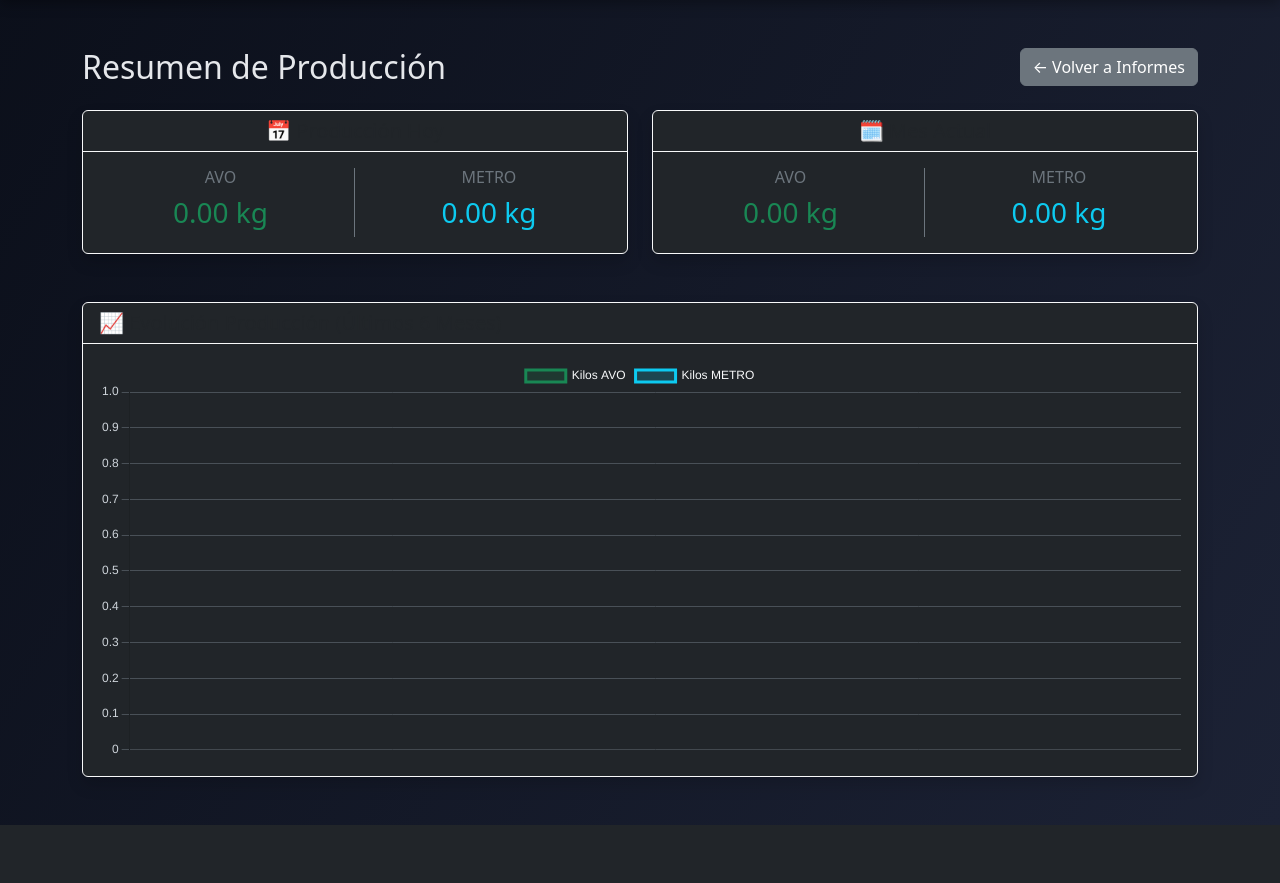
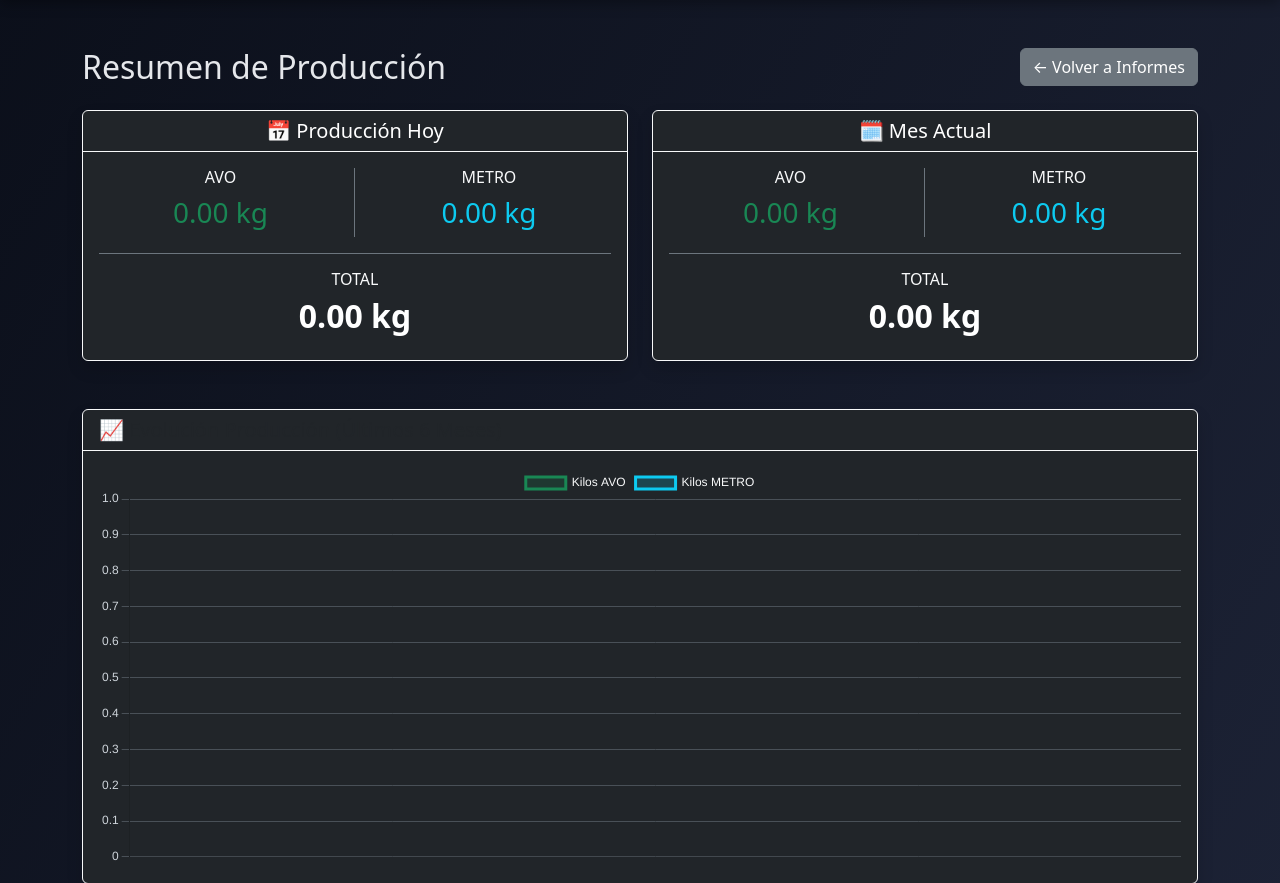
Before and after one commit to axiliarmus/proyecto_produccion, a Flask app: template templates/informe_resumen_produccion.html in a window 1280 px wide. Shown: the part 56-939 px from the top of the page. Before the commit the page ends 881 px from the top, so only its background shows below. Run offline with Flask 3, Linux system fonts and the light colour scheme; the template is opened without the code that fills it, so the values that code supplies are empty.

Commit message:
versionfinal1

```diff
--- a/app.py
+++ b/app.py
@@ -56,6 +56,23 @@ app.config.update(
     SESSION_COOKIE_HTTPONLY=True, # No accesible via JavaScript
     SESSION_COOKIE_SAMESITE="Lax" # Protección contra CSRF
 )
+
+@app.after_request
+def add_security_headers(response):
+    # Política CSP que permite 'unsafe-eval' para evitar bloqueo de librerías (Chart.js, etc.)
+    # Se permiten scripts inline y desde CDN conocidos.
+    csp = (
+        "default-src 'self'; "
+        "script-src 'self' 'unsafe-inline' 'unsafe-eval' https://cdn.jsdelivr.net blob: data:; "
+        "style-src 'self' 'unsafe-inline' https://cdn.jsdelivr.net; "
+        "img-src 'self' data: blob:; "
+        "font-src 'self' data: https://cdn.jsdelivr.net; "
+        "connect-src 'self' https://cdn.jsdelivr.net;"
+    )
+    response.headers['Content-Security-Policy'] = csp
+    response.headers['X-Content-Type-Options'] = 'nosniff'
+    response.headers['X-Frame-Options'] = 'SAMEORIGIN'
+    return response
 
 # ==============================================================================
 # 6. PROTECCIÓN CSRF (Cross-Site Request Forgery)
@@ -660,7 +677,7 @@ def piezas_nuevo_post():
     if docs:
         db.piezas.insert_many(docs)
 
-    flash(f'✅ Se crearon {cantidad} piezas correctamente (desde código {prefijo}{next_seq}).', 'success')
+    flash(f'✅ Se crearon {cantidad} piezas correctamente (desde código {prefijo}{start_seq}).', 'success')
     return redirect(url_for('piezas_list'))
 
 
@@ -3001,10 +3018,11 @@ def informe_estado_piezas():
     if tramo and tramo != "todos":
         filtros["tramo"] = tramo
     if codigo:
+        # Normalizar filtro: convertir a string, quitar espacios y minúsculas
         try:
-            filtros["codigo"] = int(codigo)
+            filtros["codigo"] = {"$regex": f"^{str(codigo).strip()}$", "$options": "i"}
         except:
-            filtros["codigo"] = -1
+            pass
 
     piezas = list(db.piezas.find(filtros).sort("codigo", 1))
 
--- a/templates/informe_resumen_produccion.html
+++ b/templates/informe_resumen_produccion.html
@@ -14,18 +14,22 @@
     <div class="col-md-6">
         <div class="card bg-dark border-light shadow h-100">
             <div class="card-header bg-transparent border-light">
-                <h5 class="card-title mb-0 text-center">📅 Producción Hoy</h5>
+                <h5 class="card-title mb-0 text-center text-white">📅 Producción Hoy</h5>
             </div>
             <div class="card-body">
-                <div class="row text-center">
+                <div class="row text-center mb-3">
                     <div class="col-6 border-end border-secondary">
-                        <h6 class="text-secondary">AVO</h6>
+                        <h6 class="text-light">AVO</h6>
                         <h3 class="text-success">{{ "%.2f"|format(kilos_hoy.avo) }} kg</h3>
                     </div>
                     <div class="col-6">
-                        <h6 class="text-secondary">METRO</h6>
+                        <h6 class="text-light">METRO</h6>
                         <h3 class="text-info">{{ "%.2f"|format(kilos_hoy.metro) }} kg</h3>
                     </div>
+                </div>
+                <div class="text-center pt-3 border-top border-secondary">
+                    <h6 class="text-light">TOTAL</h6>
+                    <h2 class="text-white fw-bold">{{ "%.2f"|format(kilos_hoy.avo + kilos_hoy.metro) }} kg</h2>
                 </div>
             </div>
         </div>
@@ -35,18 +39,22 @@
     <div class="col-md-6">
         <div class="card bg-dark border-light shadow h-100">
             <div class="card-header bg-transparent border-light">
-                <h5 class="card-title mb-0 text-center">🗓️ Mes Actual</h5>
+                <h5 class="card-title mb-0 text-center text-white">🗓️ Mes Actual</h5>
             </div>
             <div class="card-body">
-                <div class="row text-center">
+                <div class="row text-center mb-3">
                     <div class="col-6 border-end border-secondary">
-                        <h6 class="text-secondary">AVO</h6>
+                        <h6 class="text-light">AVO</h6>
                         <h3 class="text-success">{{ "%.2f"|format(kilos_mes.avo) }} kg</h3>
                     </div>
                     <div class="col-6">
-                        <h6 class="text-secondary">METRO</h6>
+                        <h6 class="text-light">METRO</h6>
                         <h3 class="text-info">{{ "%.2f"|format(kilos_mes.metro) }} kg</h3>
                     </div>
+                </div>
+                <div class="text-center pt-3 border-top border-secondary">
+                    <h6 class="text-light">TOTAL</h6>
+                    <h2 class="text-white fw-bold">{{ "%.2f"|format(kilos_mes.avo + kilos_mes.metro) }} kg</h2>
                 </div>
             </div>
         </div>
```
